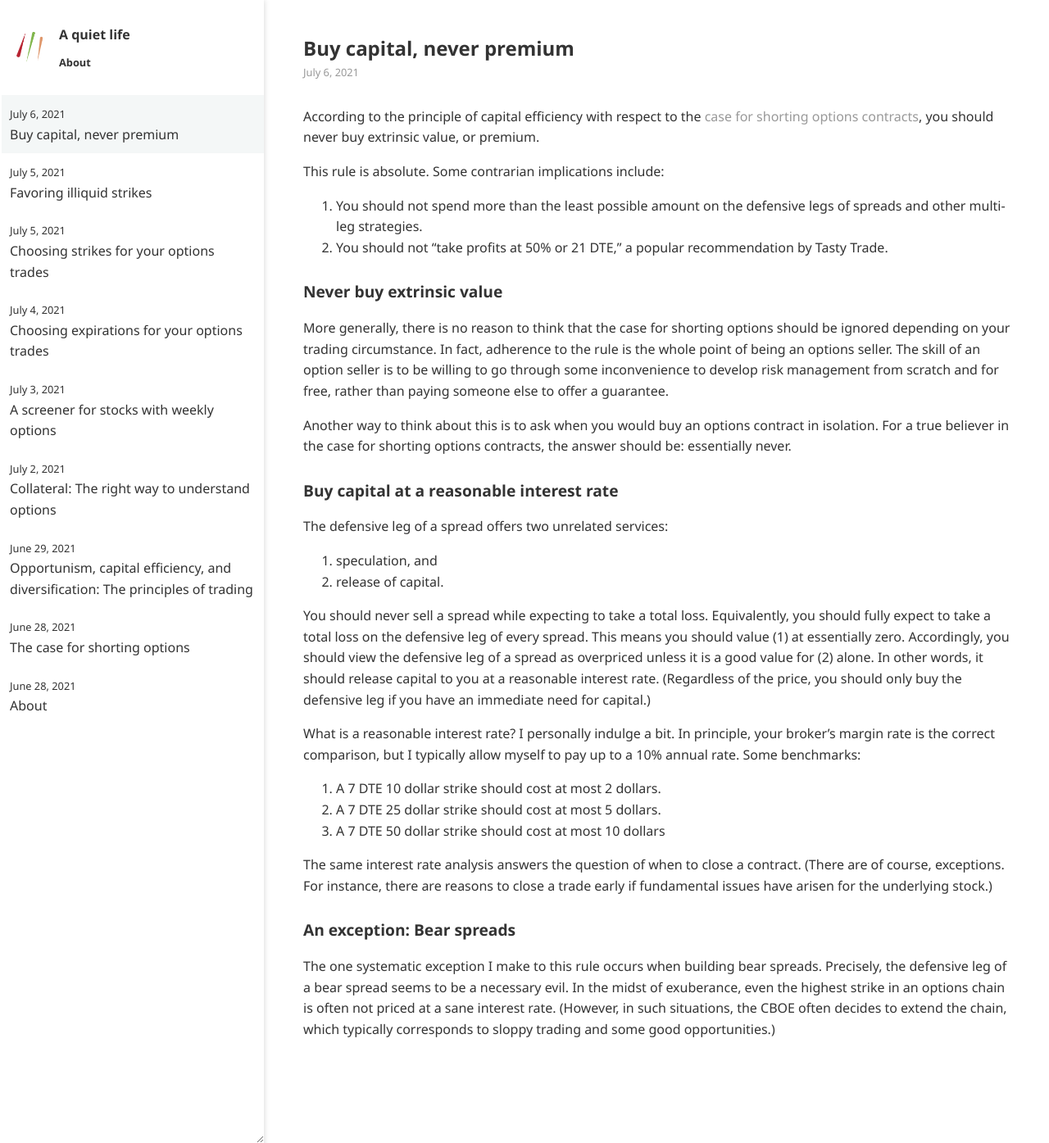
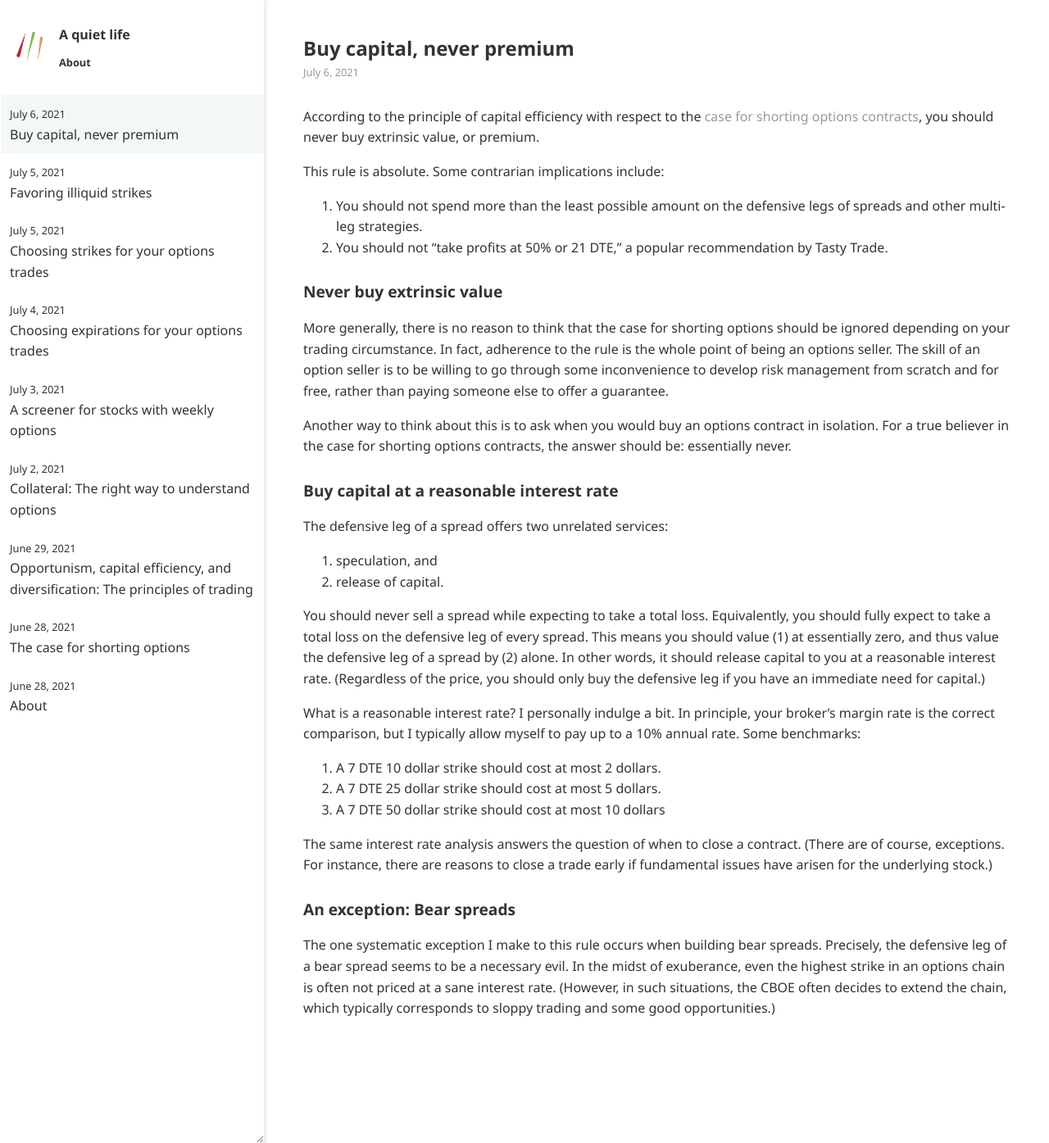
Before and after one commit to ansyblenetwork/aquietlife, a Jekyll site: the page built from _posts/2021-07-06-buying-premium.md, in a window 1280 px wide and 1395 px high. Shown: the whole window at 82% size. Built offline with Jekyll 4.4.1, drawn with Linux system fonts in a browser that asks for light colours.

Commit message:
Update 2021-07-06-buying-premium.md

```diff
--- a/_posts/2021-07-06-buying-premium.md
+++ b/_posts/2021-07-06-buying-premium.md
@@ -25,7 +25,7 @@
 1. speculation, and
 2. release of capital.
 
-You should never sell a spread while expecting to take a total loss. Equivalently, you should fully expect to take a total loss on the defensive leg of every spread. This means you should value (1) at essentially zero. Accordingly, you should view the defensive leg of a spread as overpriced unless it is a good value for (2) alone. In other words, it should release capital to you at a reasonable interest rate. (Regardless of the price, you should only buy the defensive leg if you have an immediate need for capital.)
+You should never sell a spread while expecting to take a total loss. Equivalently, you should fully expect to take a total loss on the defensive leg of every spread. This means you should value (1) at essentially zero, and thus value the defensive leg of a spread by (2) alone. In other words, it should release capital to you at a reasonable interest rate. (Regardless of the price, you should only buy the defensive leg if you have an immediate need for capital.)
 
 What is a reasonable interest rate? I personally indulge a bit. In principle, your broker's margin rate is the correct comparison, but I typically allow myself to pay up to a 10% annual rate. Some benchmarks:
 
```
